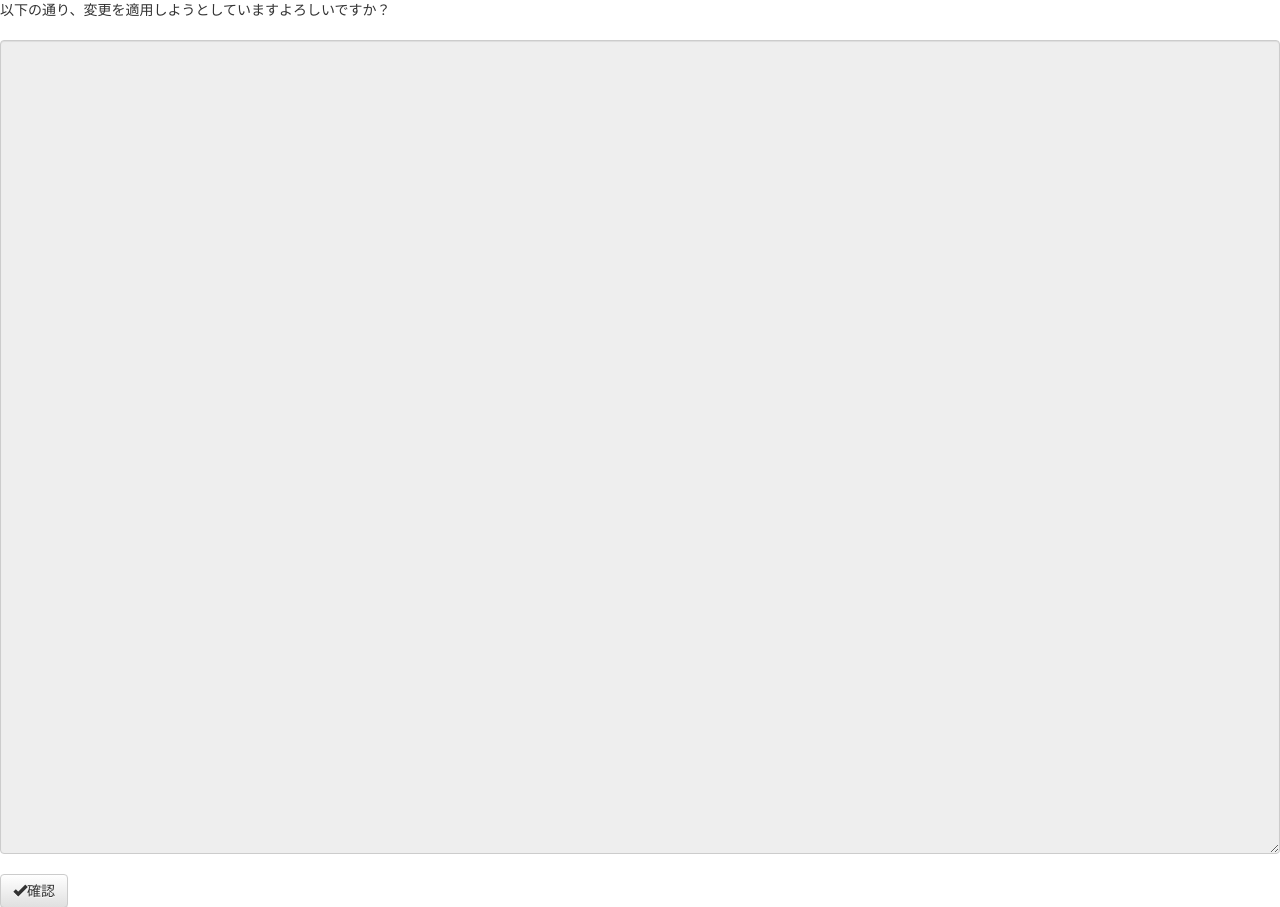
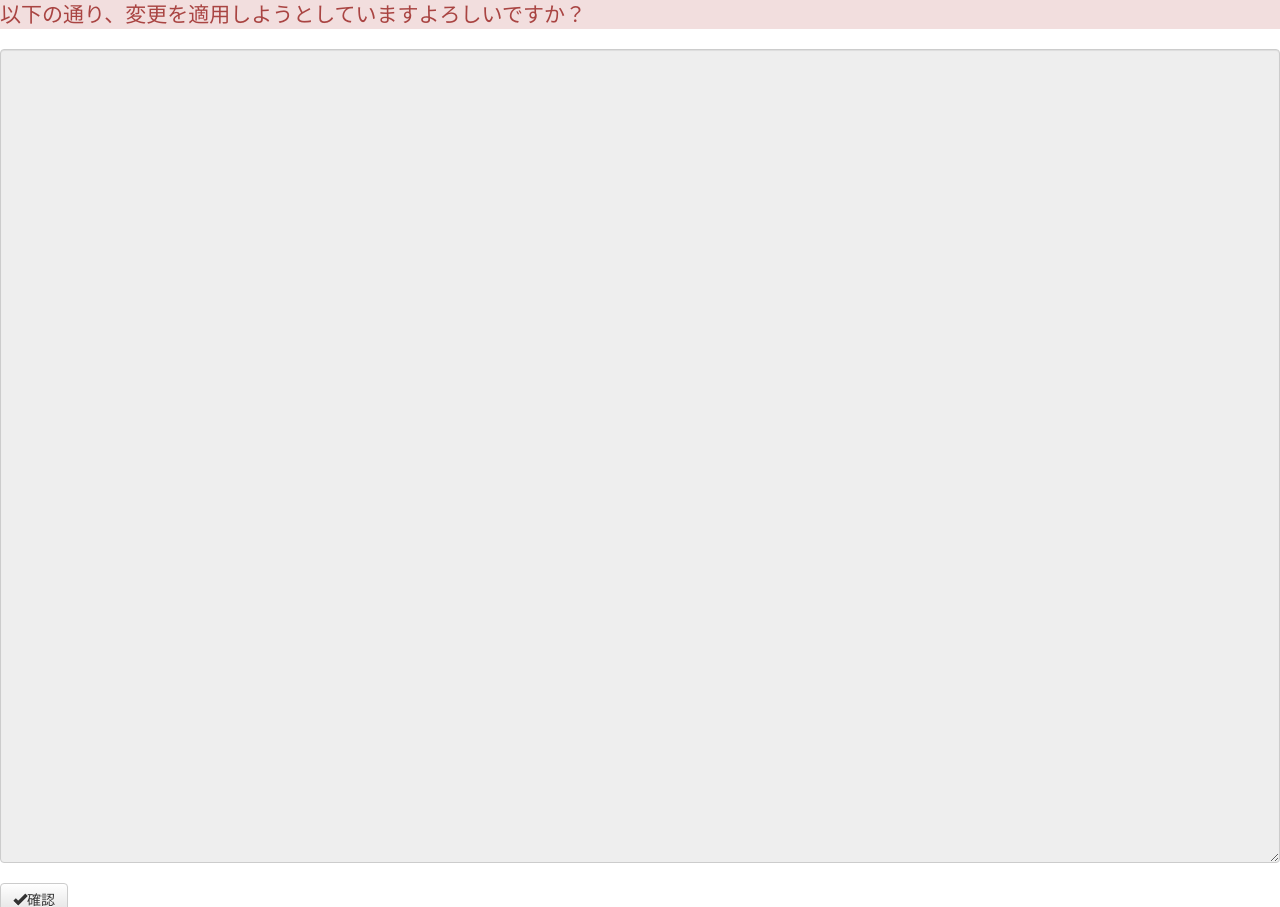
Before and after one commit to Fufuhu/datadog_monitor_manager, a Django app: template datadog_monitor_manager/monitor_viewer/templates/monitor_confirm.html in a window 1280 px wide. Shown: the part 96-1003 px from the top of the page. Run offline with Django 3.2, Linux system fonts and the light colour scheme; the template is opened without the code that fills it, so the values that code supplies are empty; some libraries are stand-ins or nearby versions.

Commit message:
確認画面の表示を改善

```diff
--- a/datadog_monitor_manager/monitor_viewer/templates/monitor_confirm.html
+++ b/datadog_monitor_manager/monitor_viewer/templates/monitor_confirm.html
@@ -1,7 +1,7 @@
 {% extends "base.html" %}
     {% block title %}変更確認{% endblock title %}
     {% block content %}
-        以下の通り、変更を適用しようとしていますよろしいですか？<br/>
+        <p class="text-danger bg-danger lead">以下の通り、変更を適用しようとしていますよろしいですか？<br/></p>
         <h2>{{ monitor.name }}</h2>
         <form class="form-group" action={% url 'monitor_viewer:monitor_update' %} method="post">
             {% csrf_token %}
```
